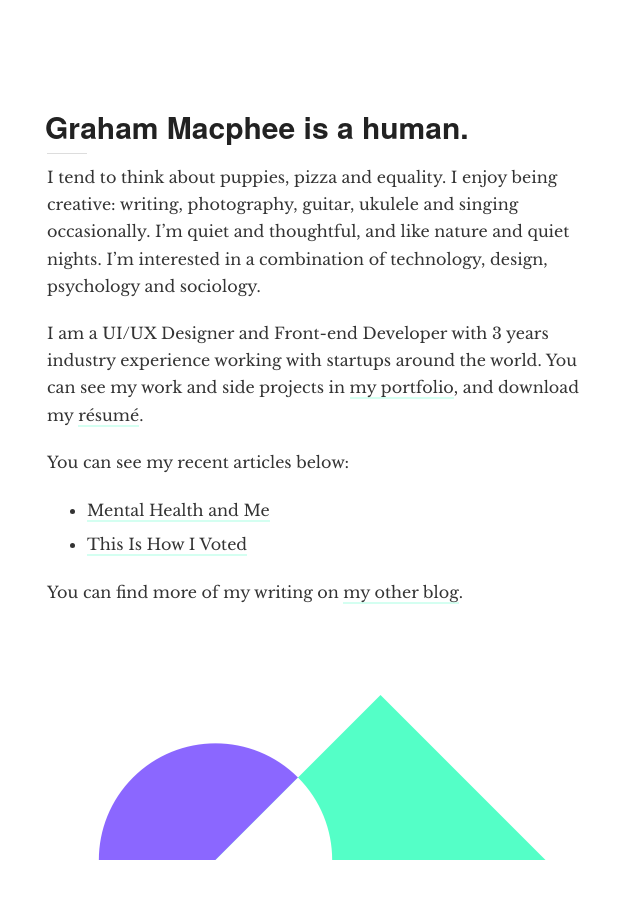
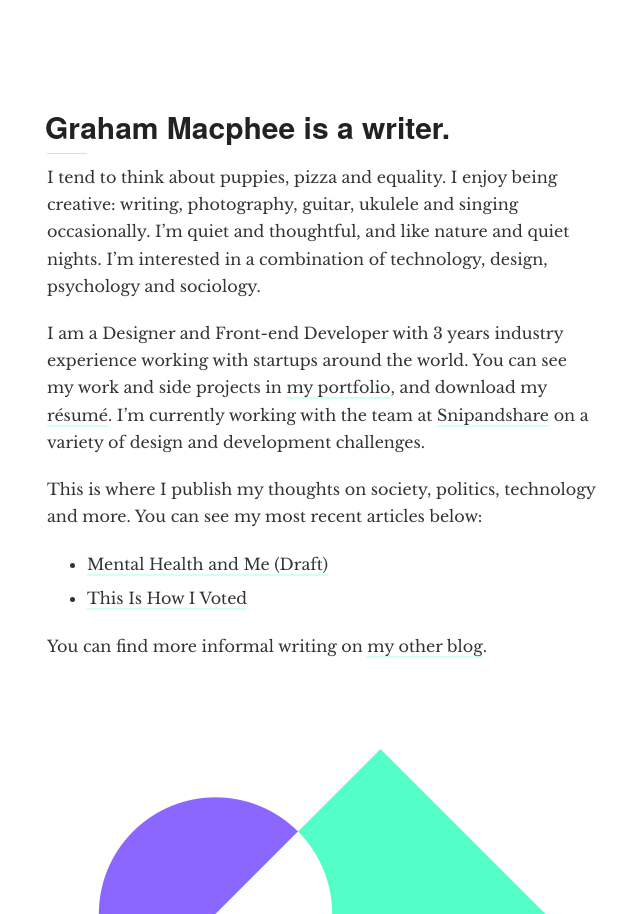
Before and after one commit to gmph/gmph.github.io, a Jekyll site: the page built from index.md, in a window 1280 px wide. Shown: the whole page, without its empty margins (318-958 px from the left). Built offline with Jekyll 4.4.1, drawn with Linux system fonts in a browser that asks for light colours; nearby versions of some CDN libraries; some web fonts are replaced.

Commit message:
Content updates

```diff
--- a/index.md
+++ b/index.md
@@ -1,7 +1,7 @@
 ---
 layout: landing
 title: Graham Macphee
-heading: Graham Macphee is&nbsp;a&nbsp;human.
+heading: Graham Macphee is&nbsp;a&nbsp;writer.
 date: 28th April 2015
 published: true
 format: markdown
@@ -9,11 +9,11 @@ format: markdown
 
 I tend to think about puppies, pizza and equality. I enjoy being creative: writing, photography, guitar, ukulele and singing occasionally. I'm quiet and thoughtful, and like nature and quiet nights. I'm interested in a combination of technology, design, psychology and sociology.
 
-I am a UI/UX Designer and Front-end Developer with 3 years industry experience working with startups around the world. You can see my work and side projects in [my portfolio](http://grahammacphee.co.uk), and download my [résumé](http://j.mp/gmresume15).
+I am a Designer and Front-end Developer with 3 years industry experience working with startups around the world. You can see my work and side projects in [my portfolio](http://grahammacphee.co.uk), and download my [résumé](http://j.mp/gmresume15). I'm currently working with the team at [Snipandshare](http://snipandshare.com) on a variety of design and development challenges.
 
 <!-- If you would like to discuss a role at your company, please [email me](mailto:hi@grahammacphee.co.uk) to arrange a call. -->
 
-You can see my recent articles below:
+This is where I publish my thoughts on society, politics, technology and more. You can see my most recent articles below:
 
 <ul>
   {% for post in site.posts limit:6 %}
@@ -23,7 +23,7 @@ You can see my recent articles below:
   {% endfor %}
 </ul>
 
-You can find more of my writing on [my other blog](http://thinks.grahammacphee.co.uk).
+You can find more informal writing on [my other blog](http://thinks.grahammacphee.co.uk).
 
 <!--
 
```
Also changed, not shown: _posts/2015-08-09-mentalhealth.md (+3 -1 lines).
